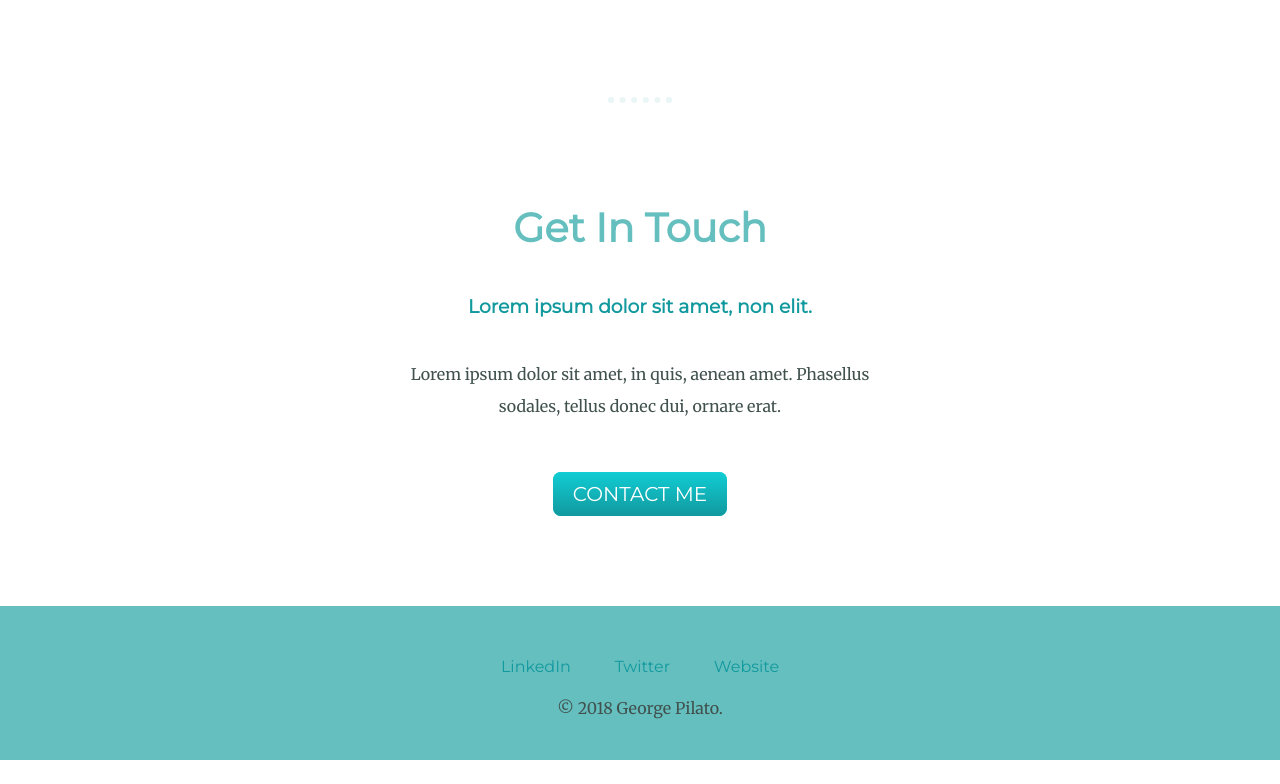
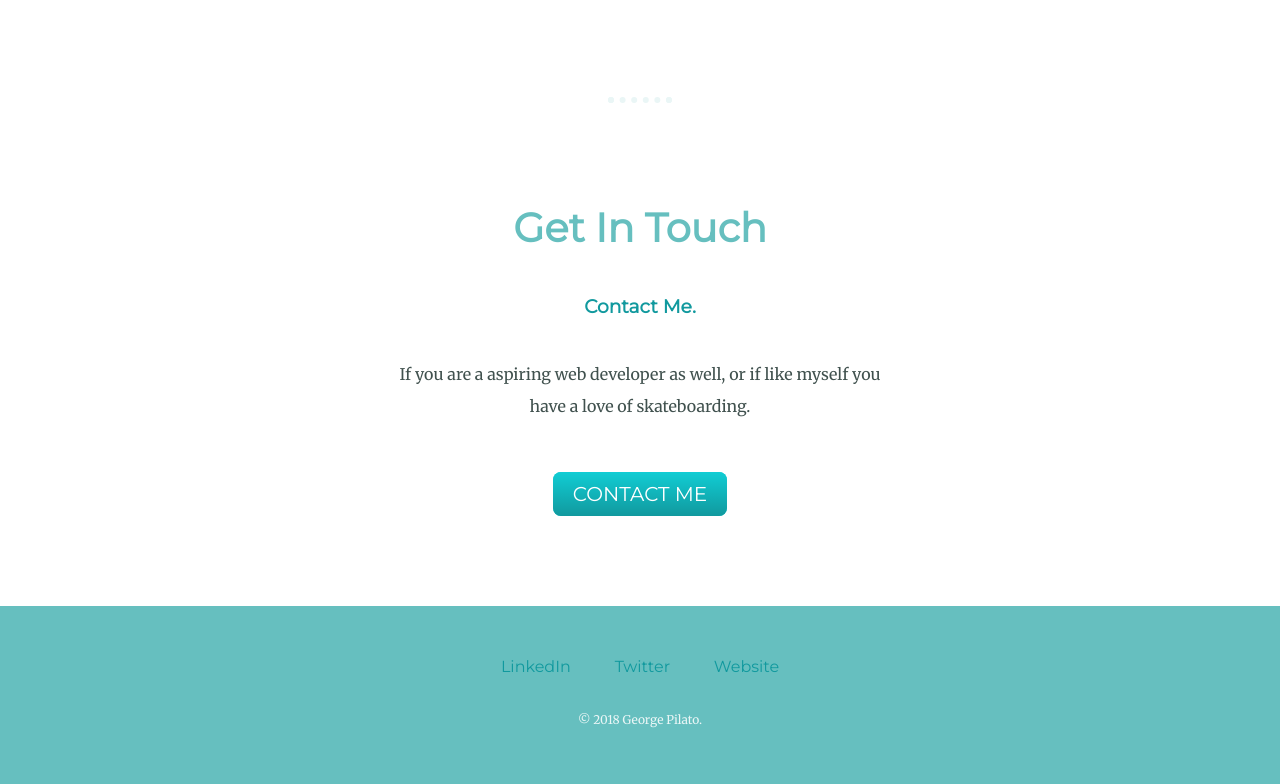
Before and after one commit to geewheelz/CSS-My-Site, a plain HTML site: page index.html in a window 1280 px wide. Shown: the part 2123-2907 px from the top of the page. Before the commit the page ends 2883 px from the top, so only its background shows below. Drawn offline with Linux system fonts and the light colour scheme.

Commit message:
Update index.html

```diff
--- a/index.html
+++ b/index.html
@@ -44,8 +44,8 @@
     <hr>
     <div class="contact-me">
       <h2>Get In Touch</h2>
-      <h3>Lorem ipsum dolor sit amet, non elit.</h3>
-      <p class="contact-message">Lorem ipsum dolor sit amet, in quis, aenean amet. Phasellus sodales, tellus donec dui, ornare erat.</p>
+      <h3>Contact Me.</h3>
+      <p class="contact-message">If you are a aspiring web developer as well, or if like myself you have a love of skateboarding.</p>
       <a href="wheels978@gmail.com" class="btn">CONTACT ME</a>
     </div>
   </div>
@@ -55,7 +55,7 @@
     <a class="footer-link" href="https://www.linkedin.com/">LinkedIn</a>
     <a class="footer-link" href="https://twitter.com/">Twitter</a>
     <a class="footer-link" href="https://www.appbrewery.co/">Website</a>
-    <p class="copytight">© 2018 George Pilato.</p>
+    <p class="copyright">© 2018 George Pilato.</p>
   </div>
 
 </body>
```
